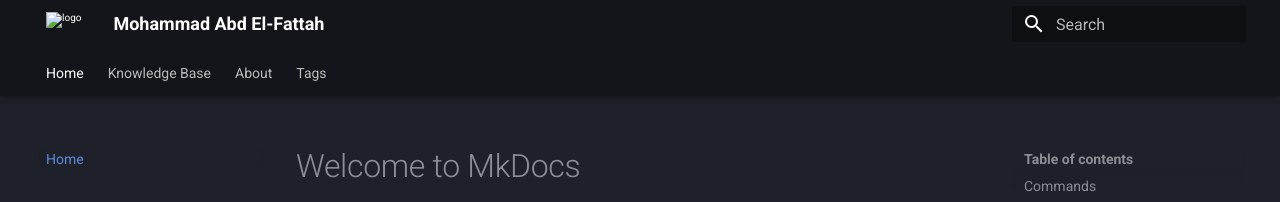
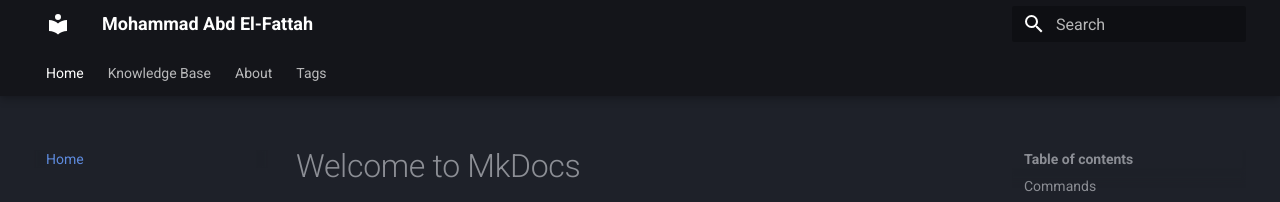
Before and after one commit to Mohammad-Abd-El-Fattah/Mohammad-Abd-El-Fattah.github.io, an MkDocs documentation site: the page built from docs/index.md, in a window 1280 px wide. Shown: the top 202 px of the page. Built offline with MkDocs 1.6.1 and Material for MkDocs 9.7.7, drawn with Linux system fonts in a browser that asks for light colours.

Commit message:
Update mkdocs.yml

```diff
--- a/mkdocs.yml
+++ b/mkdocs.yml
@@ -1,7 +1,6 @@
 site_name: Mohammad Abd El-Fattah
 theme :
   name: material
-  logo: images/icon/favicon-24x24.png
   palette:
     scheme: slate
     primary: black
```
